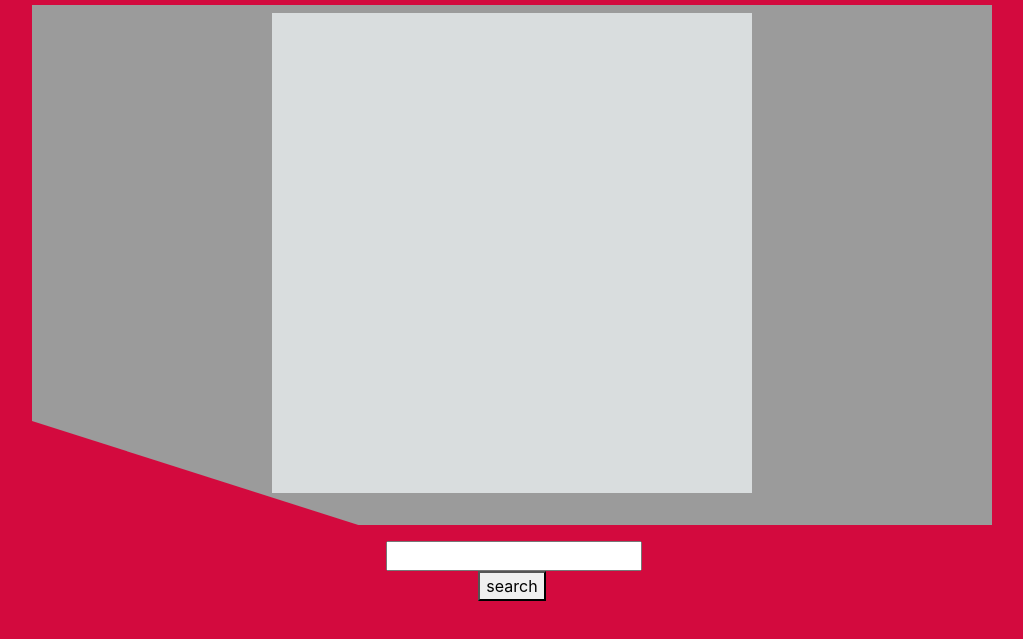
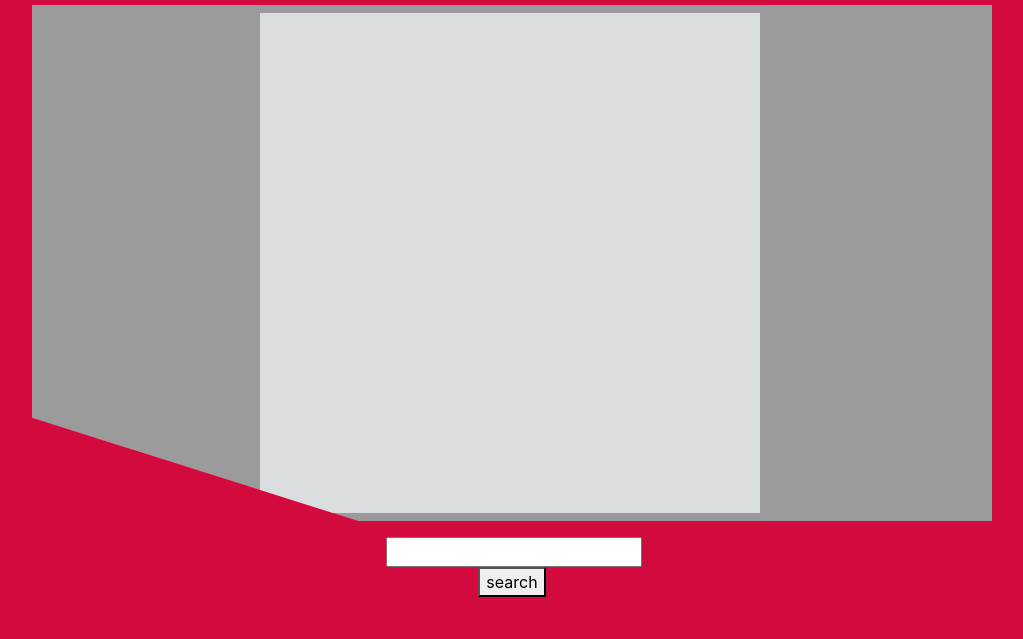
Before and after one commit to MonoraxXiV/ajax-pokedex, a plain HTML site: page index.html in a window 1280 px wide. Shown: the part 51-690 px from the top of the page, without its empty margins (128-1151 px from the left). Drawn offline with nearby package versions, Linux system fonts and the light colour scheme.

Commit message:
made extra div to help with centering pokemon sprite

```diff
--- a/index.html
+++ b/index.html
@@ -18,11 +18,10 @@
 <div class="imageDisplay">
     <section class="material text-center">
         <div>
-            <div>
-           <img   class="clip-svg mt-2 mb-2 w-50 h-50" src="resources/test.jpg" alt="pokedex square">
-                <div class= "align-self-center">
-                    <img  id="placeholder" class="clip-svg " src="" alt="">
-                </div>
+            <div class="imageAndSprite">
+           <img   class=" square clip-svg mt-2 mb-2" src="resources/test.jpg" alt="pokedex square">
+                    <img  id="placeholder" class=" sprite clip-svg " src="" alt="">
+
             </div>
 
 
```
